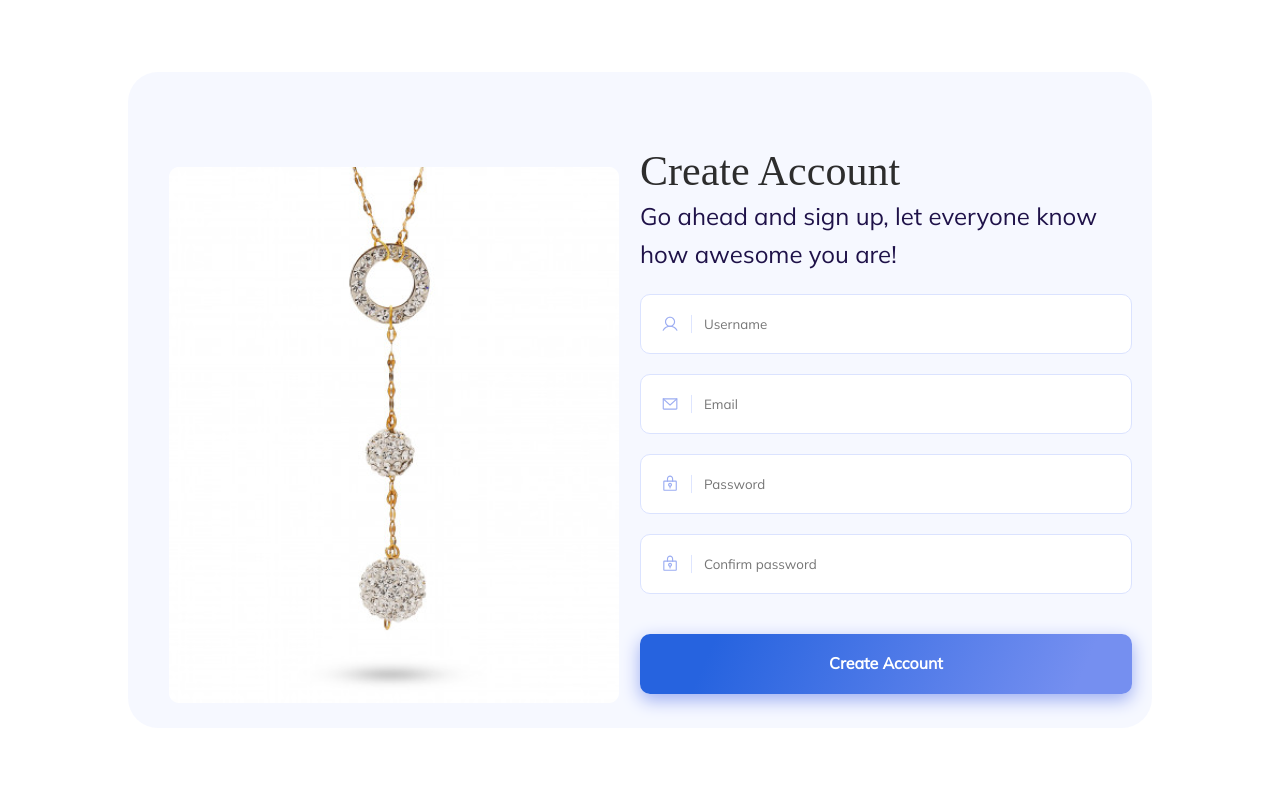
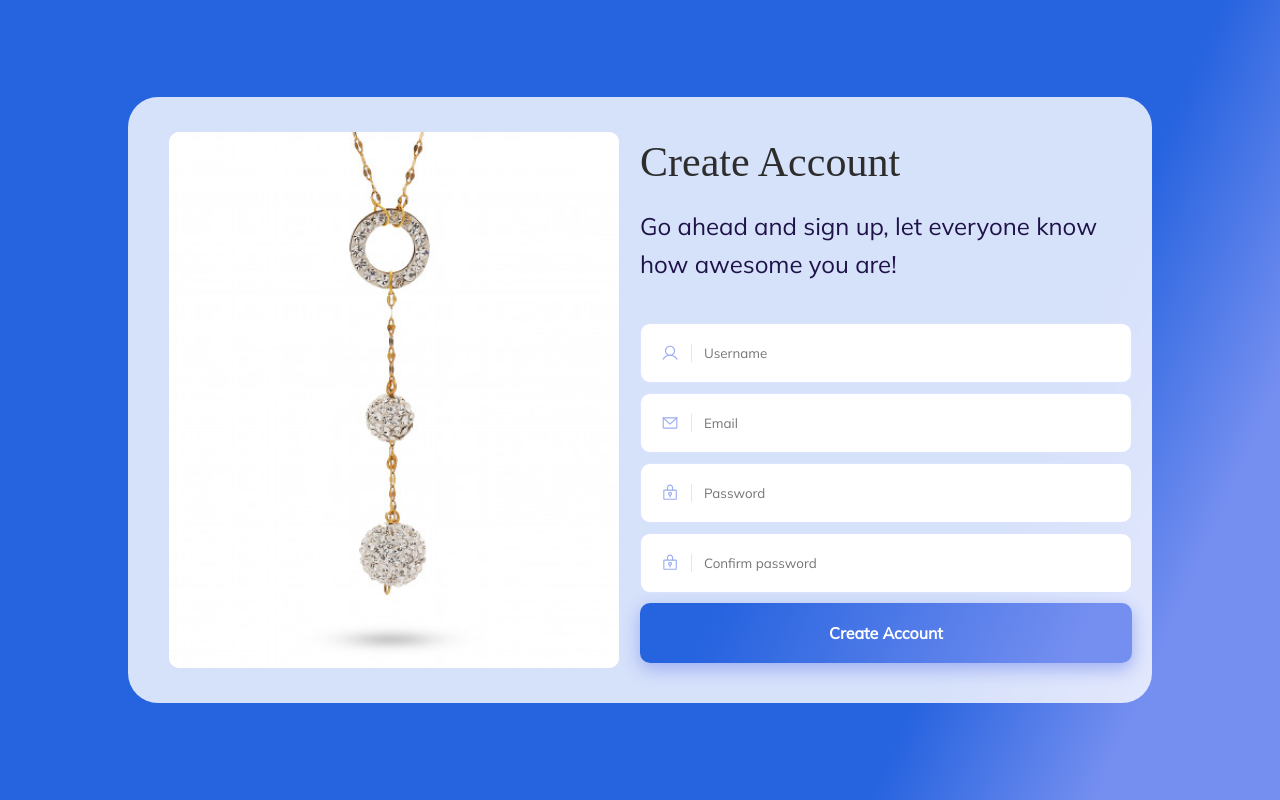
Before and after one commit to Ojotule-Benjamin/valinteca-Task, a React (Create React App) app: page /register in a window 1280 px wide. Built offline with nearby package versions, Linux system fonts and the light colour scheme.

Commit message:
refactored

```diff
--- a/src/pages/SignUp.jsx
+++ b/src/pages/SignUp.jsx
@@ -1,6 +1,6 @@
 import React from "react";
 import signUpImg from "../assets/img/signUpImg.png";
-import { Link } from "react-router-dom";
+import { useNavigate } from "react-router-dom";
 import "./signUp.scss";
 import {
   UserIconSvg,
@@ -9,8 +9,11 @@ import {
   DividerIconSvg,
 } from "../assets/icons/icons";
 import { useForm } from "react-hook-form";
+import { SettingsApplications } from "@mui/icons-material";
 
 const SignUp = () => {
+  const navigate = useNavigate();
+
   const {
     register,
     handleSubmit,
@@ -20,7 +23,20 @@ const SignUp = () => {
     mode: "all",
   });
 
-  const onSubmit = (data) => console.log(data);
+  const onSubmit = (data) => {
+    fetch("https://goldblv.com/api/hiring/tasks/register", {
+      method: "POST",
+      headers: { "Content-Type": SettingsApplications.json },
+      body: JSON.stringify(data),
+    })
+      .then(() => {
+        localStorage.setItem("email", data.email);
+        navigate("/successful");
+      })
+      .catch((err) => {
+        console.log("error");
+      });
+  };
 
   const showError = () => {
     console.log(errors);
@@ -115,27 +131,27 @@ const SignUp = () => {
               <input
                 type="password"
                 placeholder="Confirm password"
-                {...register("confirm_password", {
-                  required: "Confirm password",
+                {...register("password_confirmation", {
+                  required: "Confirm Passsword",
                   validate: (value) =>
                     value === password || "The pass do not match",
                   checkUrl: async () => await fetch(),
                 })}
               />
             </div>
-            {errors.confirm_password && (
-              <span className="error">{errors.confirm_password?.message}</span>
+            {errors.password_confirmation && (
+              <span className="error">
+                {errors.password_confirmation?.message}
+              </span>
             )}
 
-            {/* <button onClick={showError} to="/successful">
-              Create Account
-            </button> */}
+            <button onClick={showError}>Create Account</button>
 
-            <Link to="/successful" className="linkStyles">
+            {/* <Link to="/successful" className="linkStyles">
               <button onClick={showError} to="/successful">
                 Create Account
               </button>
-            </Link>
+            </Link> */}
             {/* <button type="submit">Create Account</button> */}
           </form>
         </div>
--- a/src/pages/Succeed.jsx
+++ b/src/pages/Succeed.jsx
@@ -12,7 +12,7 @@ const Succeed = () => {
 
         <div className="right">
           <h1>Successfully logged in</h1>
-          <p>User@gmail.com</p>
+          <p>{localStorage.getItem("email")}</p>
         </div>
       </div>
     </div>
--- a/src/pages/signUp.scss
+++ b/src/pages/signUp.scss
@@ -1,9 +1,17 @@
 @import "../scss/breakpoints";
 
 .signUpContainer {
-  background-color: rgba(245, 247, 255, 0.85);
+  //background-color: rgba(245, 247, 255, 0.85);
+  // background-image: linear-gradient(
+  //   180deg,
+  //   "#9CADF2",
+  //   "#FFFFFF",
+  //   "#DBE3FF",
+  //   "#2663DF",
+  //   "#F5F7FF"
+  // );
   width: 100%;
-  //background: linear-gradient(113.87deg, #2663df 74.81%, #758ff0 88.76%);
+  background: linear-gradient(113.87deg, #2663df 74.81%, #758ff0 88.76%);
   gap: 40px;
 
   @include md {
@@ -32,7 +40,7 @@
       flex-direction: row;
       background-color: rgba(245, 247, 255, 0.85);
       width: 80%;
-      height: 656px;
+      //padding: 60px;
       border-radius: 30px;
       padding: 20px 20px;
     }
@@ -50,14 +58,15 @@
 
       @include md {
         width: 50%;
-        padding: 60px;
+        height: auto;
+        //padding: 60px;
         display: flex;
         justify-content: center;
-        margin-top: 70px;
+        //margin-top: 70px;
 
         img {
           width: auto;
-          height: auto;
+          height: 30%;
         }
       }
     }
@@ -67,20 +76,22 @@
       display: flex;
       align-items: center;
       justify-content: center;
-      //gap: 20px;
+      //gap: 10px;
       margin-top: 40px;
 
       @include md {
         width: 50%;
-        height: 100%;
+        height: 566px;
         //margin: 60px 60px 60px 0;
-        //margin: 10% 5% 10% 0;
+        //padding: 10% 5% 10% 0;
         flex-direction: column;
         display: flex;
         align-items: flex-start;
-        //justify-content: space-between;
+        justify-content: space-evenly;
+        //justify-content: center;
         //background-color: red;
         //padding: 30px 10px;
+        margin: 0;
       }
 
       h1 {
@@ -129,7 +140,7 @@
       form {
         width: 100%;
         height: "100%";
-        //gap: 10px;
+        gap: 10px;
         display: flex;
         align-items: flex-start;
         justify-content: center;
@@ -138,7 +149,7 @@
         @include md {
           width: 100%;
           height: "auto";
-          gap: 20px;
+          //gap: 10px;
           display: flex;
           align-items: flex-start;
           justify-content: center;
@@ -188,7 +199,7 @@
         flex-direction: row;
         justify-content: center;
         align-items: center;
-        gap: 12px;
+        //gap: 12px;
         width: 100%;
         height: 60px;
         background: linear-gradient(113.87deg, #2663df 14.81%, #758ff0 88.76%);
@@ -203,7 +214,7 @@
         line-height: 140%;
         align-items: center;
         text-decoration: none;
-        margin-top: 20px;
+        //margin-top: 20px;
 
         @include md {
           display: flex;
--- a/src/pages/succeed.scss
+++ b/src/pages/succeed.scss
@@ -104,6 +104,7 @@
         text-align: center;
         color: #1f1249;
         margin-top: 40px;
+        text-decoration: none;
 
         @include md {
           font-family: "Mulish";
```
